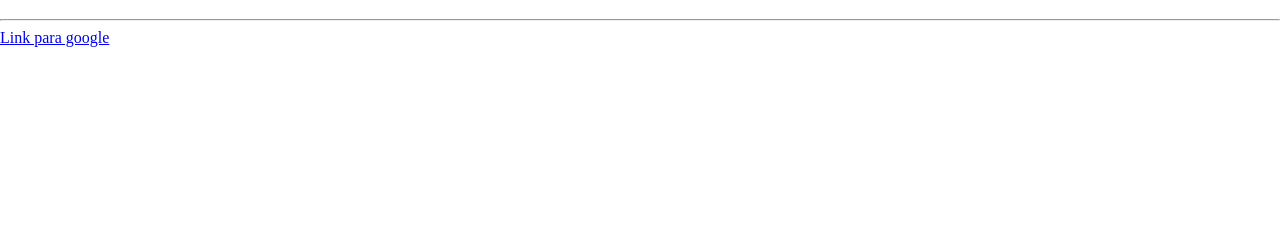
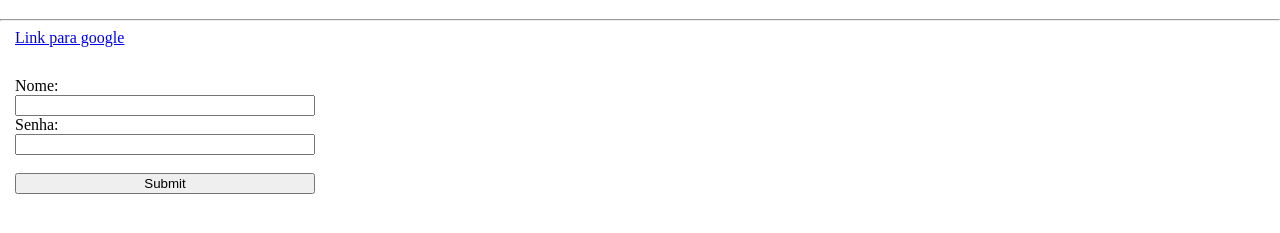
Before and after one commit to maxxsantos/atividade_1, a plain HTML site: page index.html in a window 1280 px wide. Shown: the part 61-294 px from the top of the page. Drawn offline with Linux system fonts and the light colour scheme.

Commit message:
add form

```diff
--- a/index.html
+++ b/index.html
@@ -10,12 +10,36 @@
 	<h1>Atividade 1 - Eldorado Tech Training</h1>
 	<hr>
 	<a href="https://www.google.com.br">Link para google</a>
-
+	<form action="">
+		<label for="fname">Nome:</label>
+		<input type="text" id="fname">
+		<label for="fpassword">Senha:</label>
+		<input type="password" id="fpassword">
+		<br>
+		<input type="submit" value="Submit" onclick="login(document.getElementById('fname').value,document.getElementById('fpassword').value)">
+	</form>
 </body>
 <style>
 	body {
 		margin: 0;
 		padding: 0;
 	}
+
+	a {
+		margin-left: 15px;
+	}
+
+	form {
+		margin: 30px 0 0 15px;
+		width: 300px;
+		display: flex;
+		flex-direction: column;
+	}
 </style>
+<script>
+	function login(name, pass) {
+		console.log('name:', name);
+		console.log('senha:', pass);
+	}
+</script>
 </html>
```
